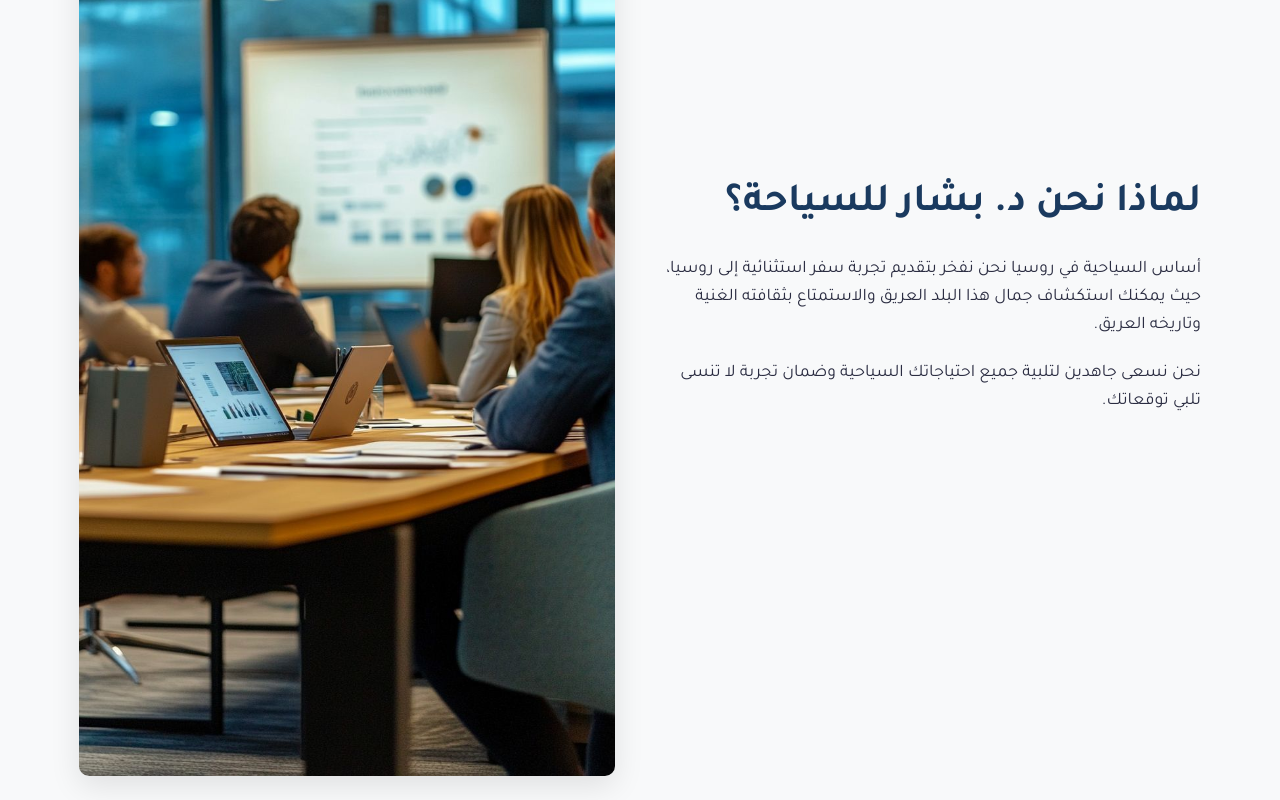
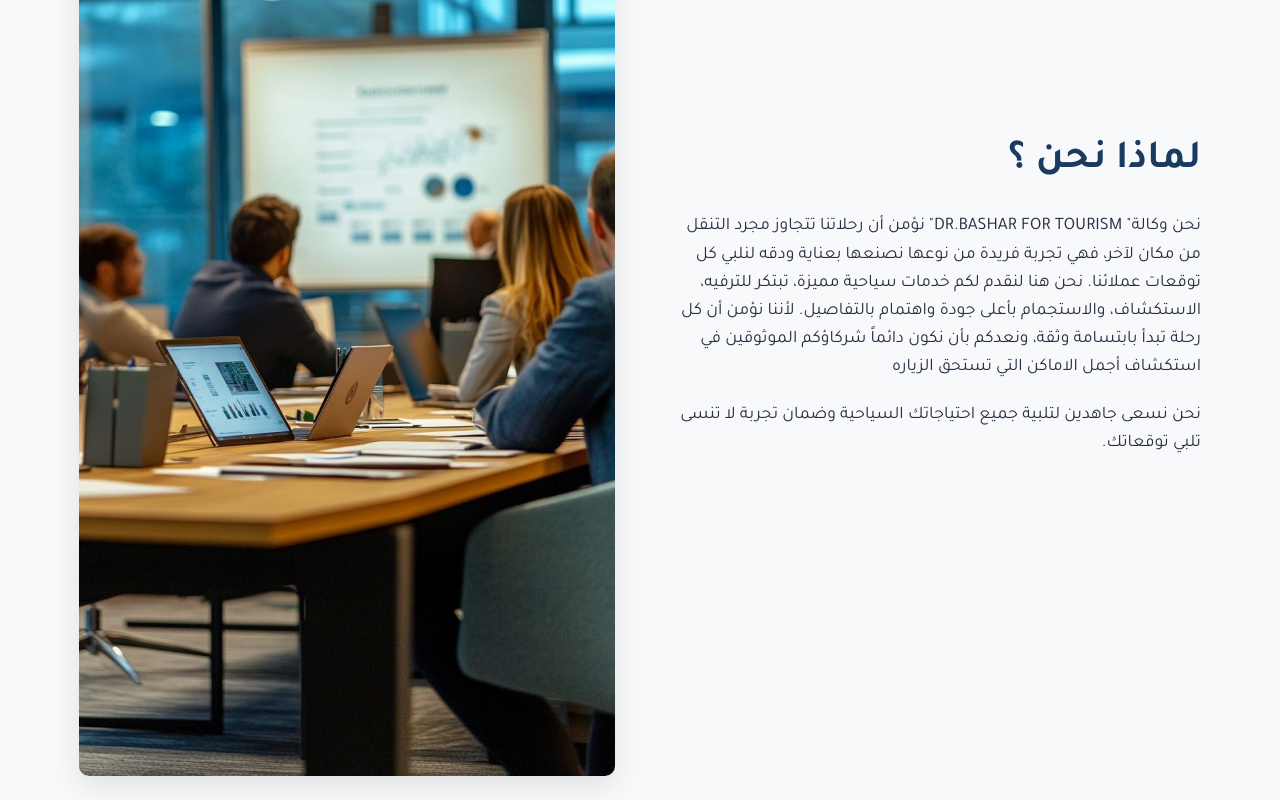
Before and after one commit to drbasharfortourism-wep/a, a plain HTML site: page index.html in a window 1280 px wide. Shown: the part 1060-1860 px from the top of the page. Drawn offline with nearby package versions, Linux system fonts and the light colour scheme.

Commit message:
Add files via upload

```diff
--- a/index.html
+++ b/index.html
@@ -59,8 +59,8 @@
         <div class="container">
             <div class="about-content">
                 <div class="about-text">
-                    <h2>لماذا نحن د. بشار للسياحة؟</h2>
-                    <p>أساس السياحية في روسيا نحن نفخر بتقديم تجربة سفر استثنائية إلى روسيا، حيث يمكنك استكشاف جمال هذا البلد العريق والاستمتاع بثقافته الغنية وتاريخه العريق.</p>
+                    <h2>لماذا نحن ؟</h2>
+                    <p>نحن وكالة" DR.BASHAR FOR TOURISM" نؤمن أن رحلاتنا تتجاوز مجرد التنقل من مكان لآخر، فهي تجربة فريدة من نوعها نصنعها بعناية ودقه لنلبي كل توقعات عملائنا. نحن هنا لنقدم لكم خدمات سياحية مميزة، تبتكر للترفيه، الاستكشاف، والاستجمام بأعلى جودة واهتمام بالتفاصيل. لأننا نؤمن أن كل رحلة تبدأ بابتسامة وثقة، ونعدكم بأن نكون دائماً شركاؤكم الموثوقين في استكشاف أجمل الاماكن التي تستحق الزياره </p>
                     <p>نحن نسعى جاهدين لتلبية جميع احتياجاتك السياحية وضمان تجربة لا تنسى تلبي توقعاتك.</p>
                 </div>
                 <div class="about-image">
@@ -239,7 +239,7 @@
                         <i class="fas fa-star"></i>
                         <i class="fas fa-star"></i>
                     </div>
-                    <p>"أفضل شركة سياحية تعاملت معها في روسيا تنظيم دقيق وفريق متعاون راح بختارهم دائماً في رحلاتي القادمة."</p>
+                    <p>"أفضل شركة سياحية تعاملت معها في روسيا تنظيم دقيق وفريق متعاون راح اختارهم دائماً في رحلاتي القادمة."</p>
                     <div class="client-info">
 
                         <h4>محمد المطيري</h4>
```
